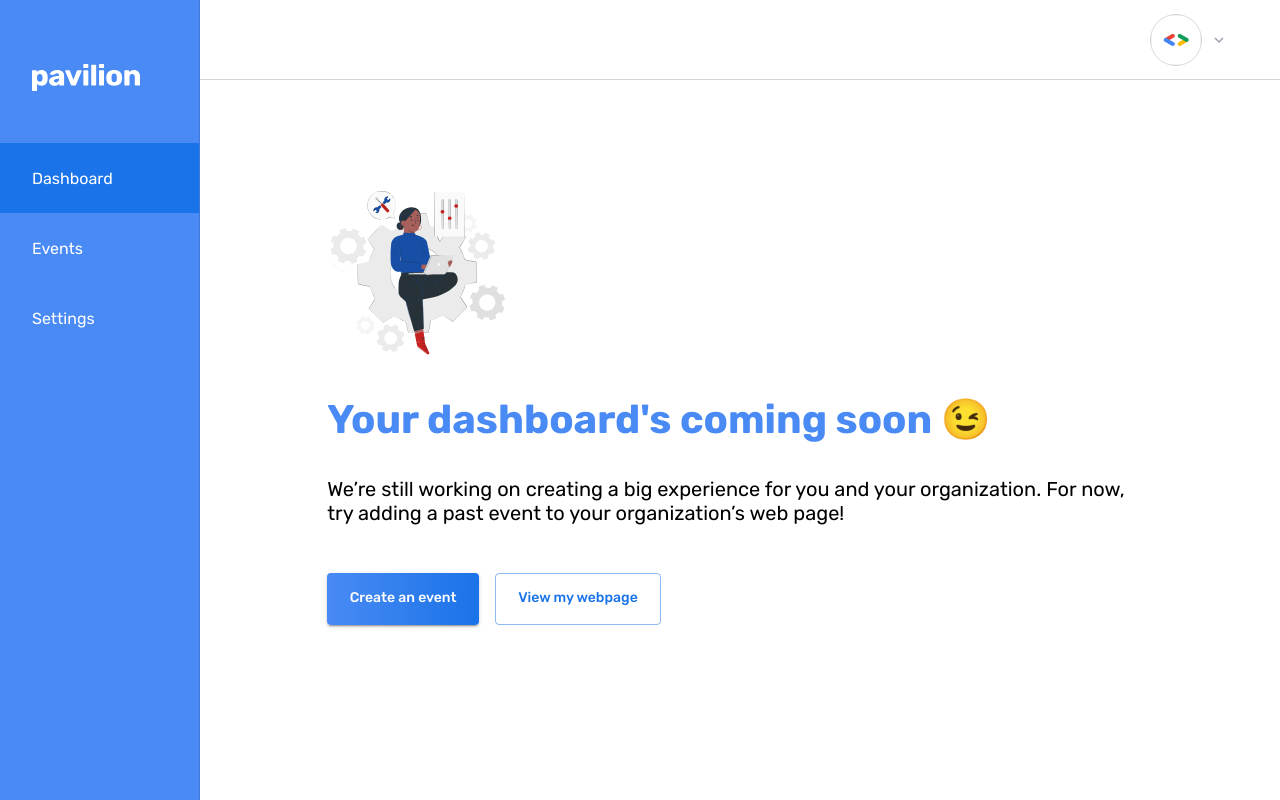
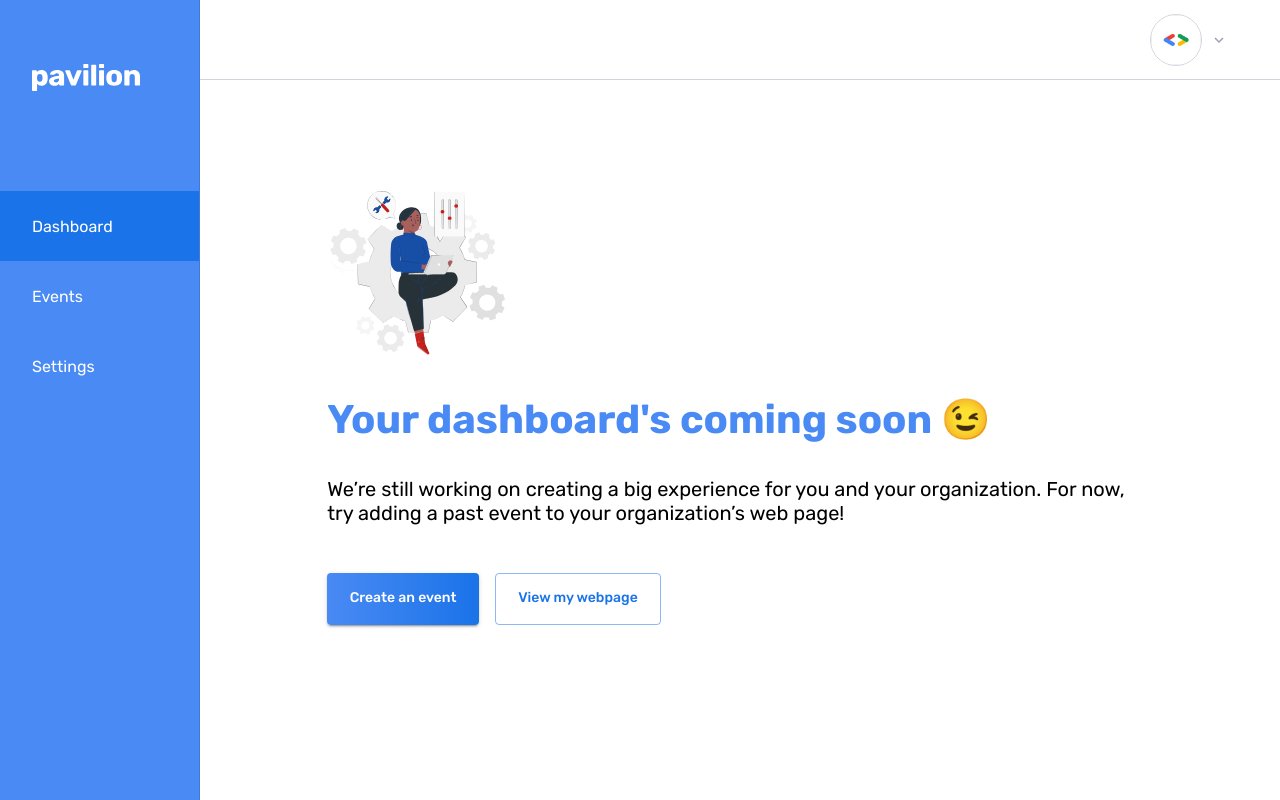
Before and after one commit to paolotiu/gdsc-frontend-challenge, a React (Create React App) app: page /dashboard in a window 1280 px wide. Built offline with nearby package versions, Linux system fonts and the light colour scheme.

Commit message:
feat: sidebar ui changes

```diff
--- a/src/components/Sidebar.tsx
+++ b/src/components/Sidebar.tsx
@@ -14,6 +14,11 @@ const Container = styled(Drawer)(({ theme }) => ({
 
     '& .logo': {
       padding: '3rem 2rem',
+    },
+    '& .sidebar-links': {
+      paddingTop: '3rem',
+      display: 'flex',
+      flexDirection: 'column',
     },
   },
 }));
@@ -66,10 +71,11 @@ const Sidebar = ({ isOpen }: Props) => {
           />
         </svg>
       </div>
-
-      <SidebarLink href="/dashboard" label="Dashboard" />
-      <SidebarLink href="/events" label="Events" />
-      <SidebarLink href="/settings" label="Settings" />
+      <div className="sidebar-links">
+        <SidebarLink href="/dashboard" label="Dashboard" />
+        <SidebarLink href="/events" label="Events" />
+        <SidebarLink href="/settings" label="Settings" />
+      </div>
     </Container>
   );
 };
--- a/src/components/SidebarLink.tsx
+++ b/src/components/SidebarLink.tsx
@@ -14,6 +14,10 @@ const StyledNavLink = styled(NavLink)`
   padding: 1.6rem 2rem;
   text-decoration: none;
   color: #fff;
+  transition: all 200ms ease-in;
+  :hover {
+    background-color: #1a73e840;
+  }
 `;
 
 const SidebarLink = ({ label, href }: Props) => {
```
